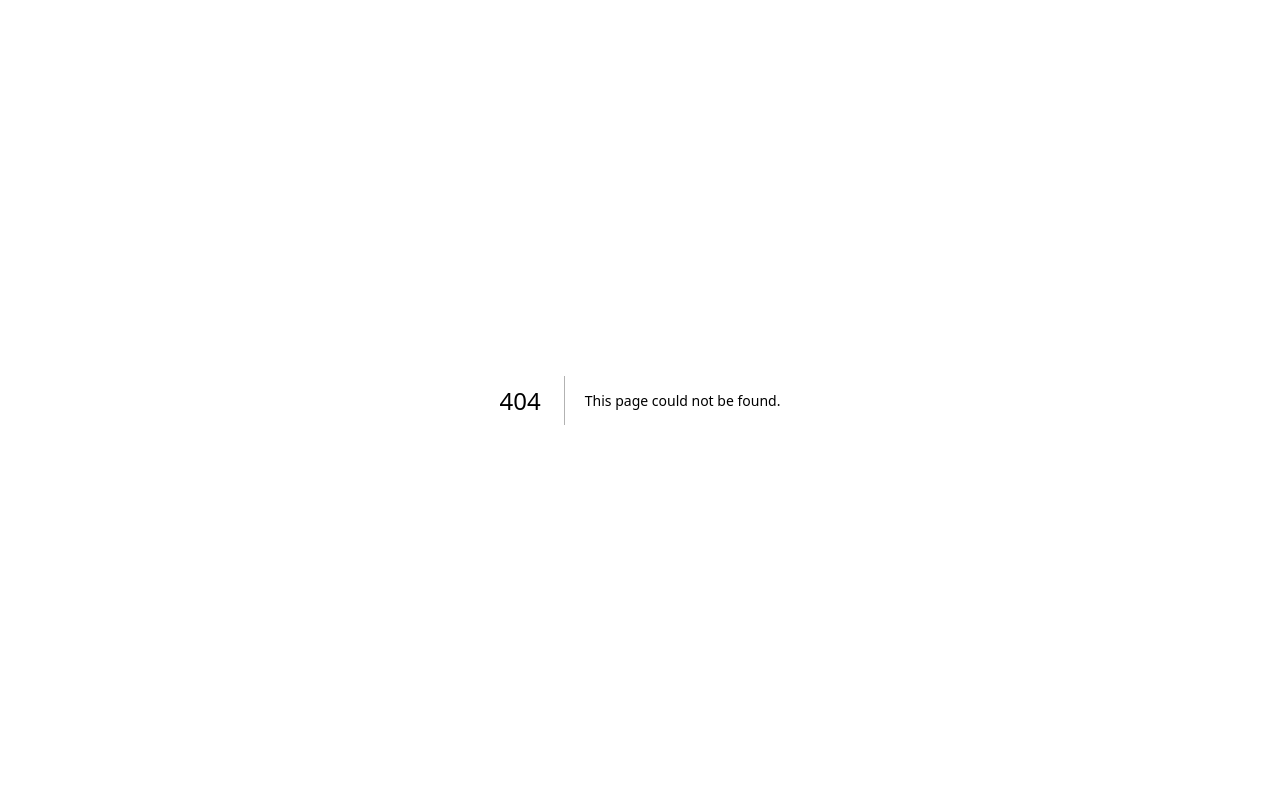
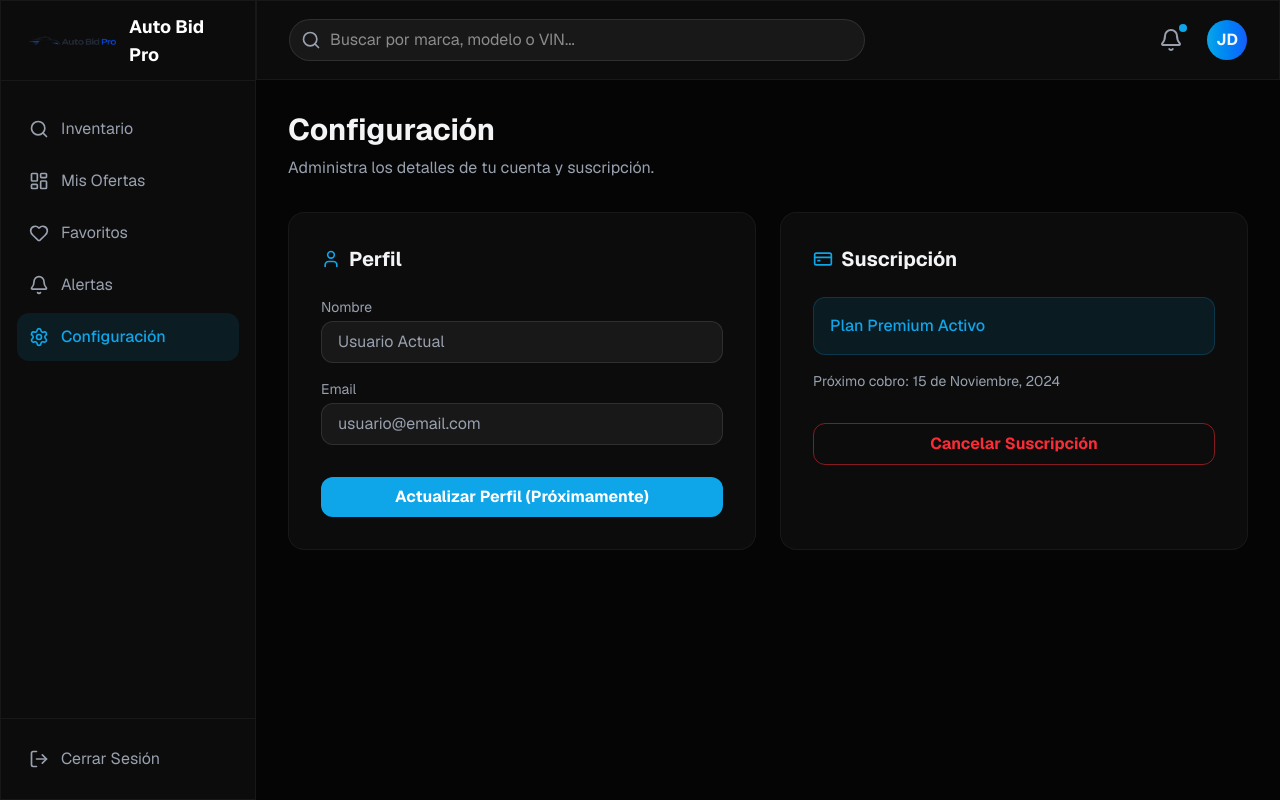
Before and after one commit to wkreative/Auto-Bid-Pro, a Next.js app: page /dashboard/settings in a window 1280 px wide. Before the commit this address had no page. Built offline with nearby package versions, Linux system fonts and the light colour scheme.

Commit message:
Fix: Remove logo background, remove duplicate text, add missing settings and alerts pages

```diff
--- /dev/null
+++ b/src/app/admin/settings/page.tsx
@@ -0,0 +1,16 @@
+import { Settings, Shield } from 'lucide-react';
+
+export default function AdminSettingsPage() {
+  return (
+    <div>
+      <h1 className="text-3xl font-bold mb-2">Configuración del Sistema</h1>
+      <p className="text-gray-400 mb-8">Parámetros generales de Auto Bid Pro.</p>
+
+      <div className="text-center py-24 glass rounded-3xl">
+        <Settings className="h-16 w-16 text-gray-600 mx-auto mb-4" />
+        <h3 className="text-2xl font-bold mb-2">Panel en Construcción</h3>
+        <p className="text-gray-400">Las configuraciones del sistema (Stripe, Email API) se administrarán aquí pronto.</p>
+      </div>
+    </div>
+  );
+}
--- /dev/null
+++ b/src/app/dashboard/alerts/page.tsx
@@ -0,0 +1,16 @@
+import { Bell } from 'lucide-react';
+
+export default function AlertsPage() {
+  return (
+    <div>
+      <h1 className="text-3xl font-bold mb-2">Alertas y Notificaciones</h1>
+      <p className="text-gray-400 mb-8">Administra tus notificaciones sobre subastas e inventario.</p>
+
+      <div className="text-center py-24 glass rounded-3xl">
+        <Bell className="h-16 w-16 text-gray-600 mx-auto mb-4" />
+        <h3 className="text-2xl font-bold mb-2">Sin alertas nuevas</h3>
+        <p className="text-gray-400">Te avisaremos cuando haya actualizaciones sobre tus ofertas.</p>
+      </div>
+    </div>
+  );
+}
--- /dev/null
+++ b/src/app/dashboard/settings/page.tsx
@@ -0,0 +1,42 @@
+import { Settings, User, CreditCard } from 'lucide-react';
+
+export default function SettingsPage() {
+  return (
+    <div>
+      <h1 className="text-3xl font-bold mb-2">Configuración</h1>
+      <p className="text-gray-400 mb-8">Administra los detalles de tu cuenta y suscripción.</p>
+
+      <div className="grid grid-cols-1 md:grid-cols-2 gap-6">
+        <div className="glass p-8 rounded-2xl border border-white/5">
+          <h2 className="text-xl font-bold mb-6 flex items-center gap-2"><User className="h-5 w-5 text-primary" /> Perfil</h2>
+          <div className="space-y-4">
+            <div>
+              <label className="block text-sm text-gray-400 mb-1">Nombre</label>
+              <input type="text" disabled value="Usuario Actual" className="w-full bg-white/5 border border-white/10 rounded-xl px-4 py-2 text-gray-400" />
+            </div>
+            <div>
+              <label className="block text-sm text-gray-400 mb-1">Email</label>
+              <input type="email" disabled value="usuario@email.com" className="w-full bg-white/5 border border-white/10 rounded-xl px-4 py-2 text-gray-400" />
+            </div>
+            <button className="mt-4 bg-primary hover:bg-primary-hover text-white px-6 py-2 rounded-xl font-bold transition-colors w-full">
+              Actualizar Perfil (Próximamente)
+            </button>
+          </div>
+        </div>
+
+        <div className="glass p-8 rounded-2xl border border-white/5">
+          <h2 className="text-xl font-bold mb-6 flex items-center gap-2"><CreditCard className="h-5 w-5 text-primary" /> Suscripción</h2>
+          <div className="space-y-4">
+            <div className="bg-primary/10 border border-primary/20 p-4 rounded-xl text-primary font-medium">
+              Plan Premium Activo
+            </div>
+            <p className="text-sm text-gray-400">Próximo cobro: 15 de Noviembre, 2024</p>
+            <button className="mt-4 border border-red-500/50 hover:bg-red-500/10 text-red-500 px-6 py-2 rounded-xl font-bold transition-colors w-full">
+              Cancelar Suscripción
+            </button>
+          </div>
+        </div>
+      </div>
+    </div>
+  );
+}
--- a/src/components/ui/Navbar.tsx
+++ b/src/components/ui/Navbar.tsx
@@ -12,7 +12,6 @@ export default function Navbar() {
         <div className="flex justify-between items-center h-20">
           <div className="flex-shrink-0 flex items-center gap-2">
             <img src="/logo.png" alt="Auto Bid Pro Logo" className="h-10 w-auto" />
-            <span className="font-bold text-xl tracking-tight text-white">Auto Bid Pro</span>
           </div>
           <div className="hidden md:flex space-x-8 items-center">
             <Link href="#how-it-works" className="text-gray-300 hover:text-white transition-colors">Cómo Funciona</Link>
```
Also changed, not shown: public/logo.png.
